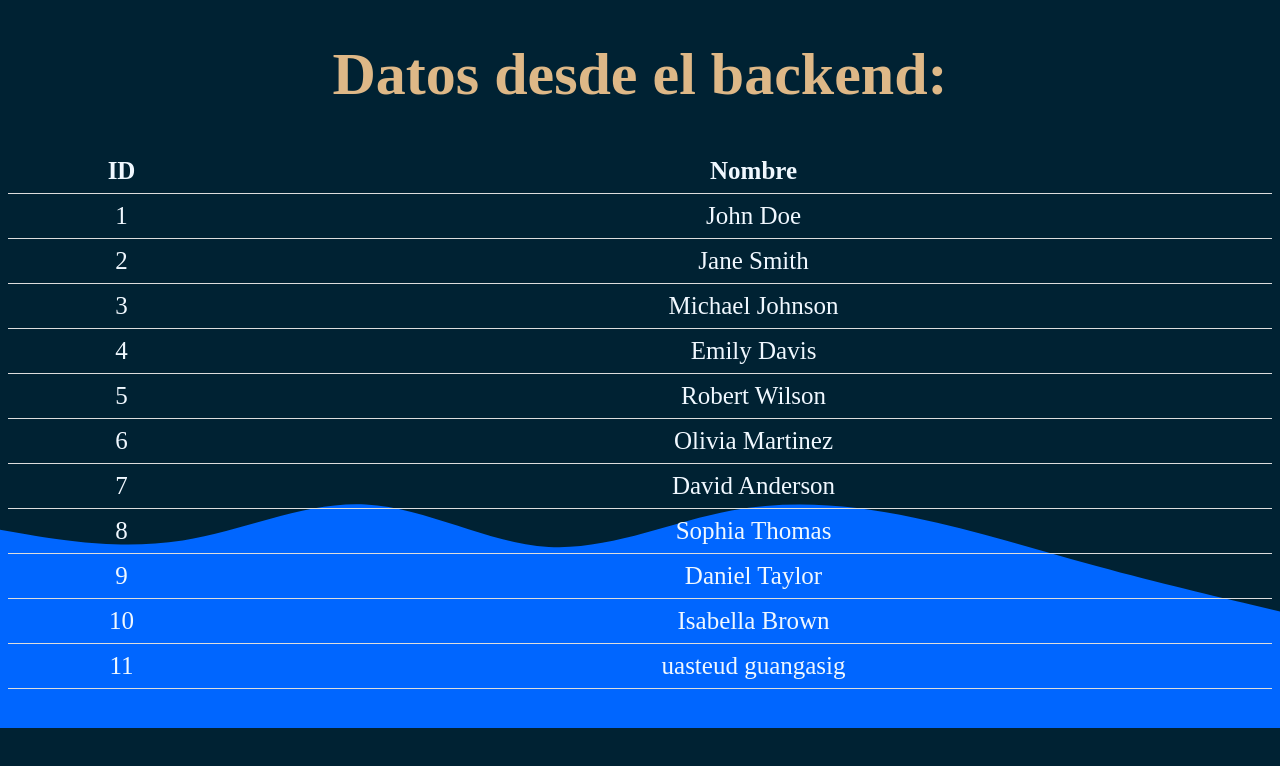
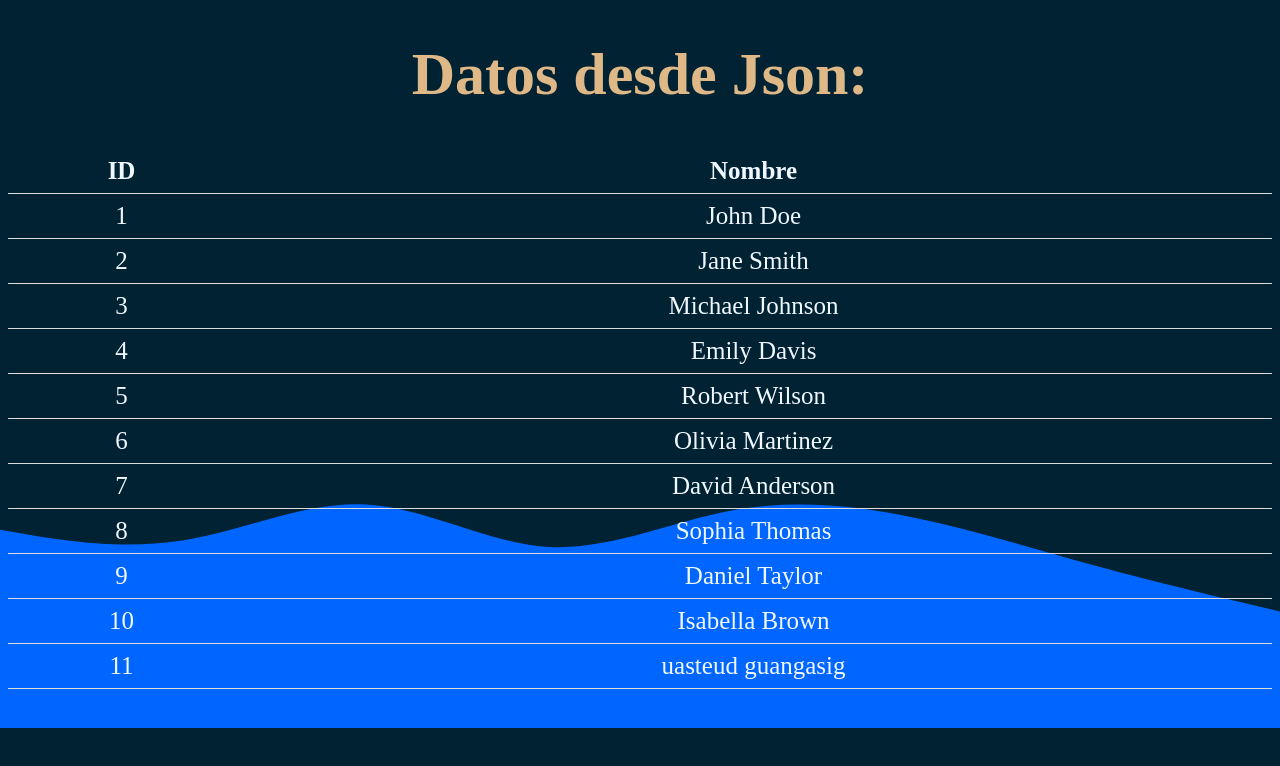
Before and after one commit to uas01/conexion-react-front, a React (Create React App) app: page / in a window 1280 px wide. Shown: the top 766 px of the page. Built offline with nearby package versions, Linux system fonts and the light colour scheme; no server answers.

Commit message:
Actualizar App.js

```diff
--- a/src/App.js
+++ b/src/App.js
@@ -37,7 +37,7 @@ function App() {
 
   return (
     <div>
-      <h1>Datos desde el backend:</h1>
+      <h1>Datos desde Json:</h1>
       <table>
         <thead>
           <tr>
```
